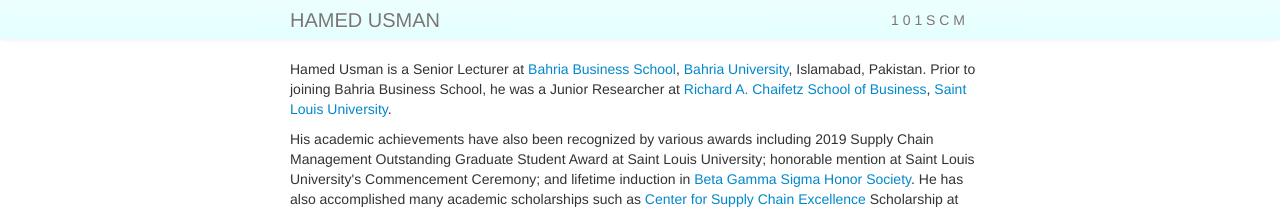
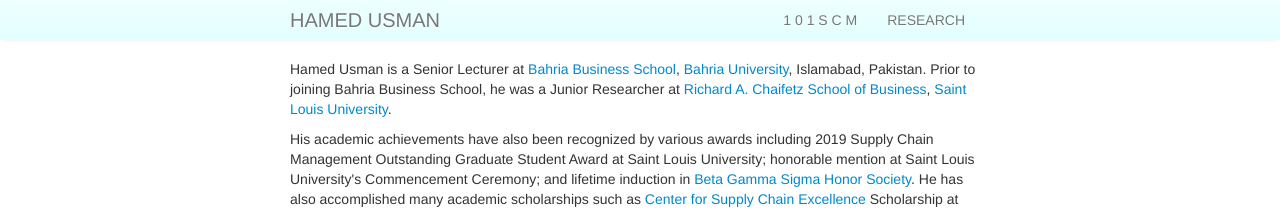
Before and after one commit to hamedusman/hamedusman.github.io, a Jekyll site: the page built from index.md, in a window 1280 px wide. Shown: the top 209 px of the page. Built offline with Jekyll 4.4.1, drawn with Linux system fonts in a browser that asks for light colours.

Commit message:
Update default.html

```diff
--- a/_includes/themes/twitter/default.html
+++ b/_includes/themes/twitter/default.html
@@ -37,7 +37,7 @@
           <ul class="nav">
             <li><a href="http://101scm.github.io"><p class="hover-underline-animation">1 0 1 S C M</p></a></li>
             <!--<li><a href="{{ BASE_PATH }}/assets/résumé.pdf" rel="noopener noreferrer" target="_blank"><p class="hover-underline-animation">Résumé</p></a></li>-->
-            <!--<li><a href="/pages/research.html"><p class="hover-underline-animation">Research</p></a></li>-->
+            <li><a href="/pages/research"><p class="hover-underline-animation">RESEARCH</p></a></li>
             <!--<li><a href="http://teaching101.github.io"><p class="hover-underline-animation">Teaching</p></a></li>-->
             <!--<li><a href="/pages/awards.html"><p class="hover-underline-animation">Awards</p></a></li>-->
             <!--<li><a href="https://scholar.google.com/citations?hl=en&user=wVuB9pAAAAAJ" rel="noopener noreferrer" target="_blank"><p class="hover-underline-animation">Google Scholar</p></a></li>-->
```
